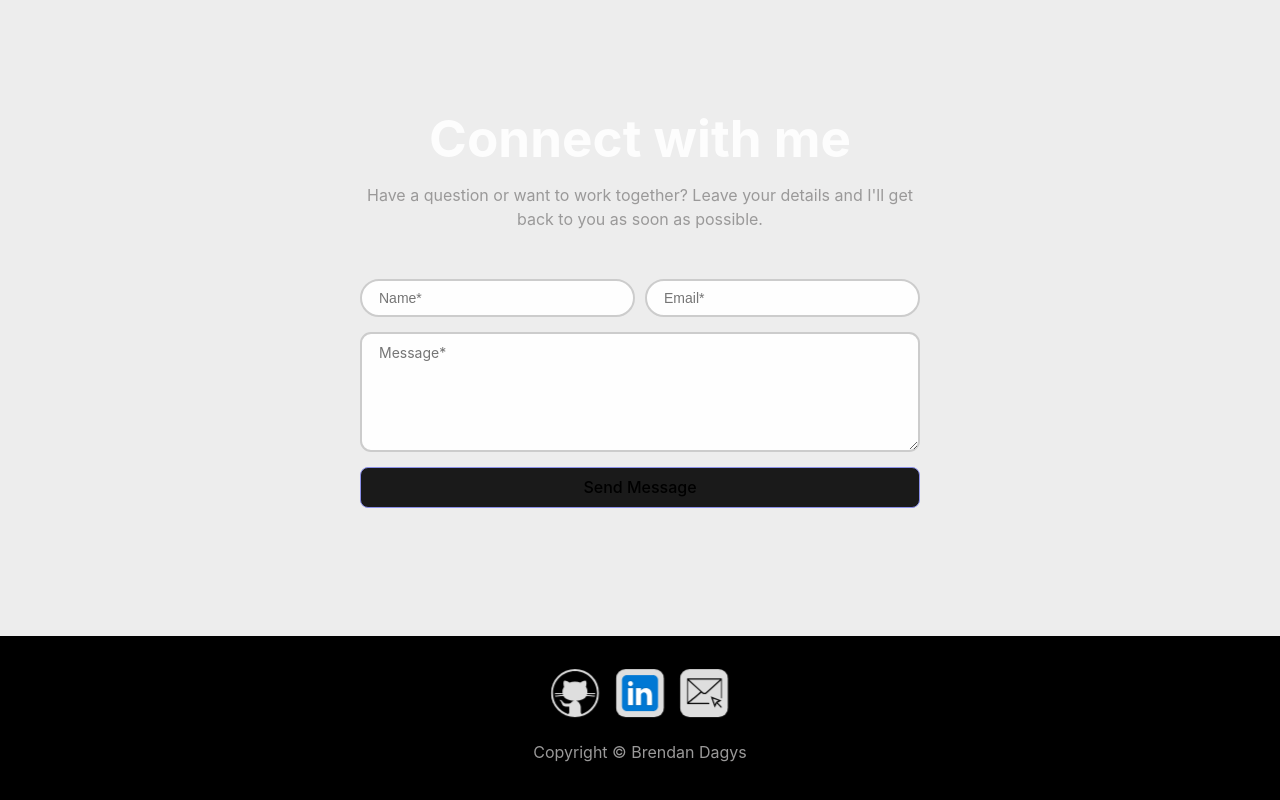
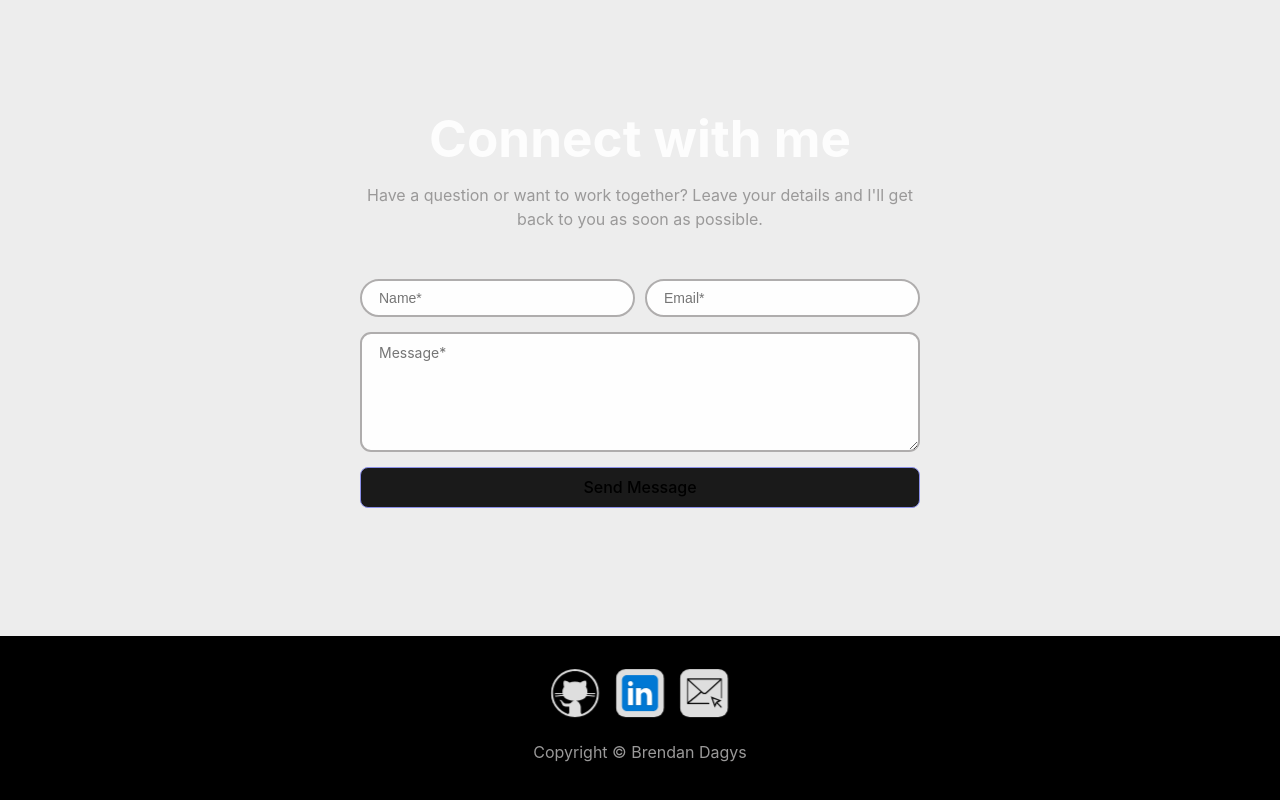
Before and after one commit to brendandagys/Portfolio, a React (Vite) app: page / in a window 1280 px wide. Shown: the part 3534-4334 px from the top of the page. Built offline with nearby package versions, Linux system fonts and the light colour scheme.

Commit message:
Improve contact form border color

```diff
--- a/src/css/ContactForm.css
+++ b/src/css/ContactForm.css
@@ -32,7 +32,7 @@
   color: var(--text-black);
   width: 100%;
   padding: 10px 10px 10px 17px;
-  border: 2px solid #ccc;
+  border: 2px solid #afadad;
   height: 38px;
   border-radius: 30px;
   font-size: 14px;
```
